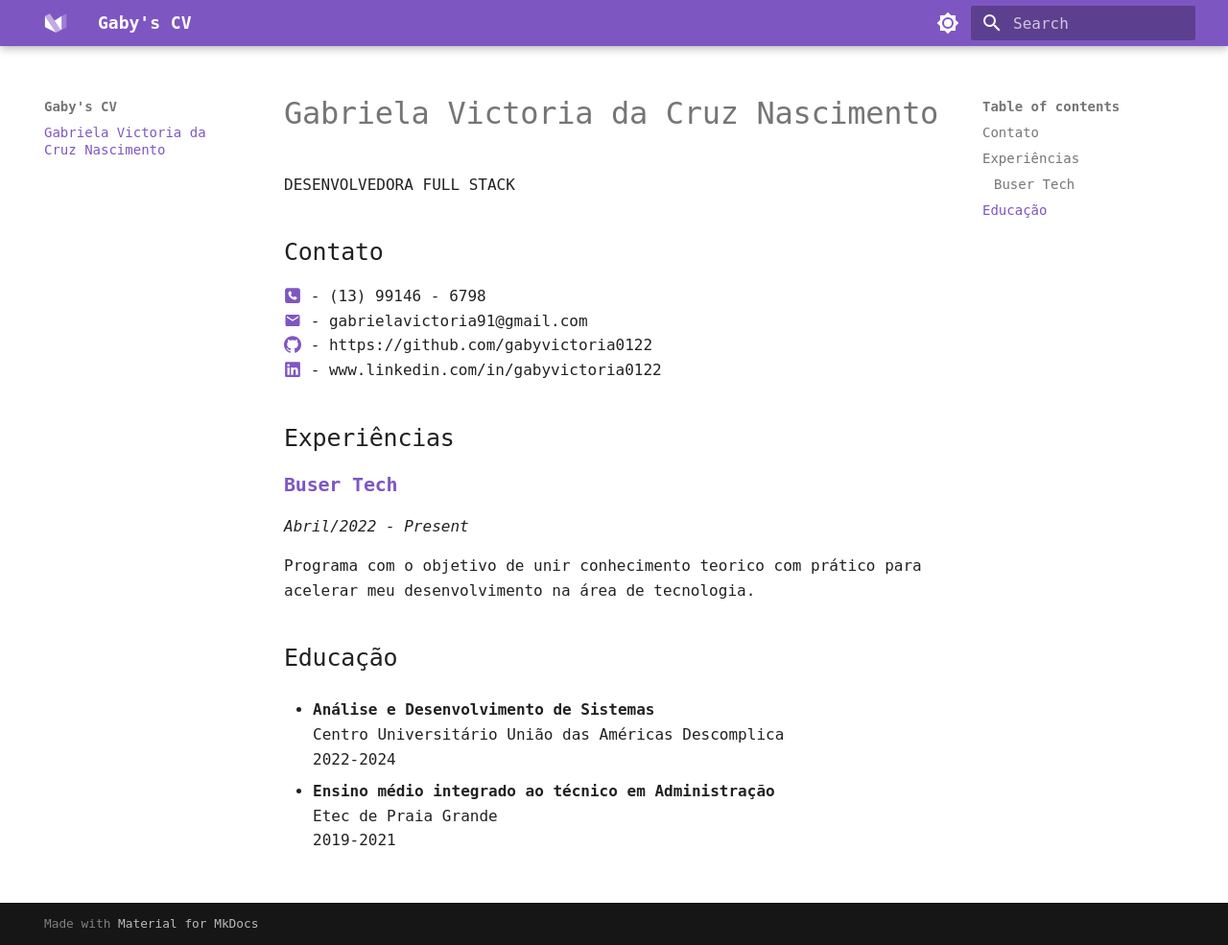
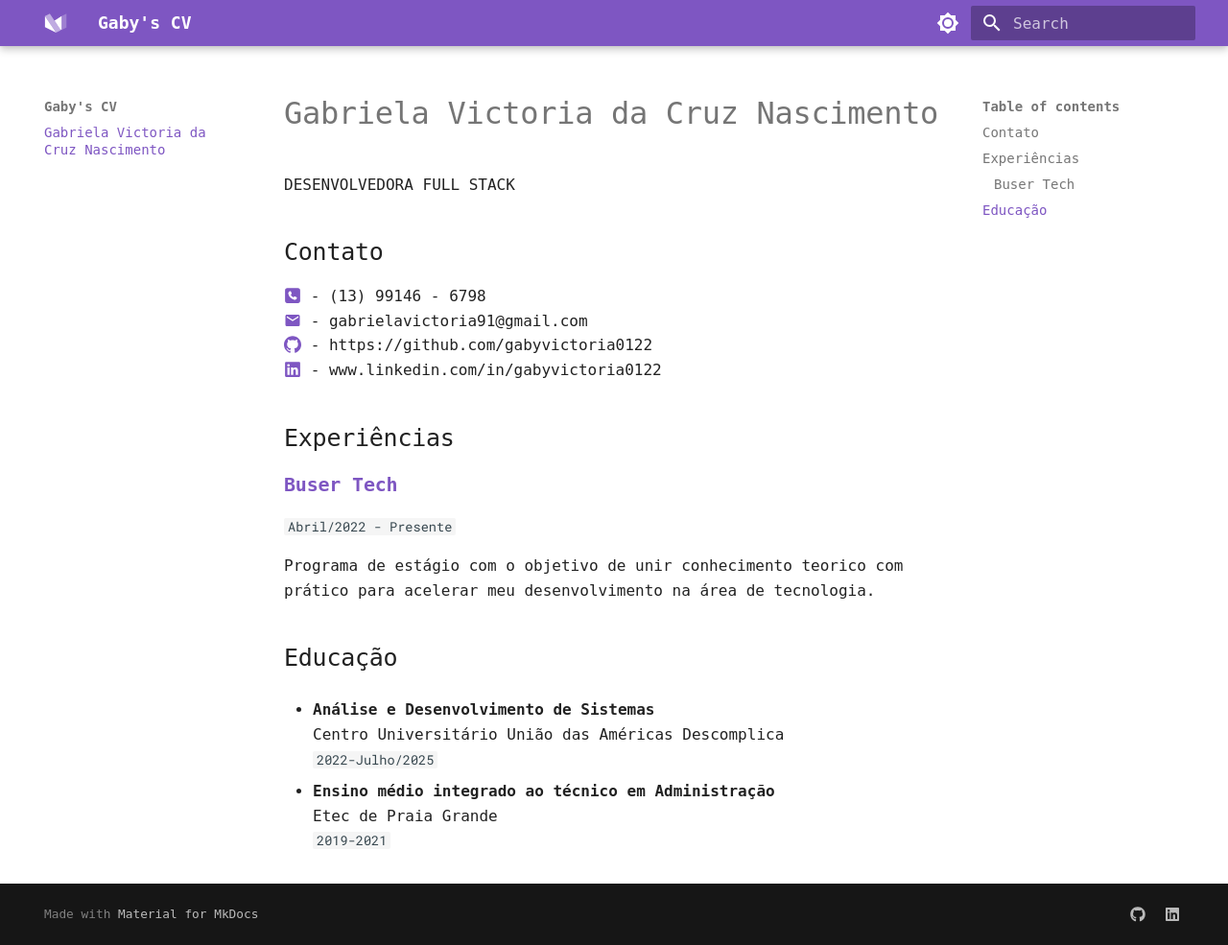
Before and after one commit to gabyvictoria0122/curriculum-vit-, an MkDocs documentation site: the page built from docs/index.md, in a window 1280 px wide and 985 px high. Shown: the whole window at 96% size. Built offline with MkDocs 1.6.1 and Material for MkDocs 9.7.7, drawn with Linux system fonts in a browser that asks for light colours; some web fonts are replaced.

Commit message:
básico feito

````diff
--- a/docs/index.md
+++ b/docs/index.md
@@ -14,15 +14,15 @@ DESENVOLVEDORA FULL STACK
 
 ### **[Buser Tech](https://blog.buser.com.br/novidades/buser-lanca-programa-capacitacao-profissionais-tecnologia/)**
 
-*Abril/2022 - Present*
+``` Abril/2022 - Presente ```
 
-Programa com o objetivo de unir conhecimento teorico com prático para acelerar meu desenvolvimento na área de tecnologia.
+Programa de estágio com o objetivo de unir conhecimento teorico com prático para acelerar meu desenvolvimento na área de tecnologia.
 ## Educação
 
 - **Análise e Desenvolvimento de Sistemas**
 Centro Universitário União das Américas Descomplica
-2022-2024
+```2022-Julho/2025```
 
 - **Ensino médio integrado ao técnico em Administração**
 Etec de Praia Grande
-2019-2021
+```2019-2021```
--- a/mkdocs.yml
+++ b/mkdocs.yml
@@ -6,7 +6,7 @@ theme:
   palette:
     - scheme: default
       primary: deep purple
-      accent: deep purple
+      accent: black
       toggle:
         icon: material/brightness-7
         name: Switch to dark mode
@@ -24,3 +24,10 @@ markdown_extensions:
   - pymdownx.emoji:
       emoji_index: !!python/name:materialx.emoji.twemoji
       emoji_generator: !!python/name:materialx.emoji.to_svg
+
+extra:
+  social:
+    - icon: fontawesome/brands/github
+      link: https://github.com/gabyvictoria0122/curriculum-vitae
+    - icon: fontawesome/brands/linkedin
+      link: www.linkedin.com/in/gabyvictoria0122
````
